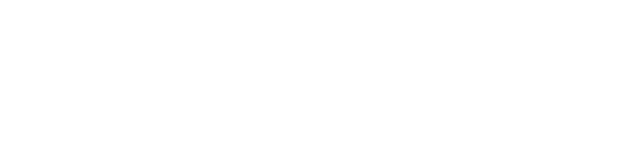
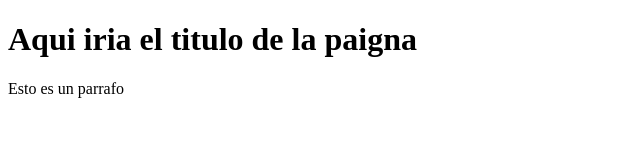
Before and after one commit to Darxelf/ProyectoWeb, a plain HTML site: page index.html in a window 1280 px wide. Shown: the whole page, without its empty margins (0-640 px from the left). Drawn offline with Linux system fonts and the light colour scheme.

Commit message:
Update index.html

```diff
--- a/index.html
+++ b/index.html
@@ -6,6 +6,7 @@
     <title>Document</title>
 </head>
 <body>
-
+        <h1>Aqui iria el titulo de la paigna</h1>
+        <p>Esto es un parrafo</p>
 </body>
 </html>
```
